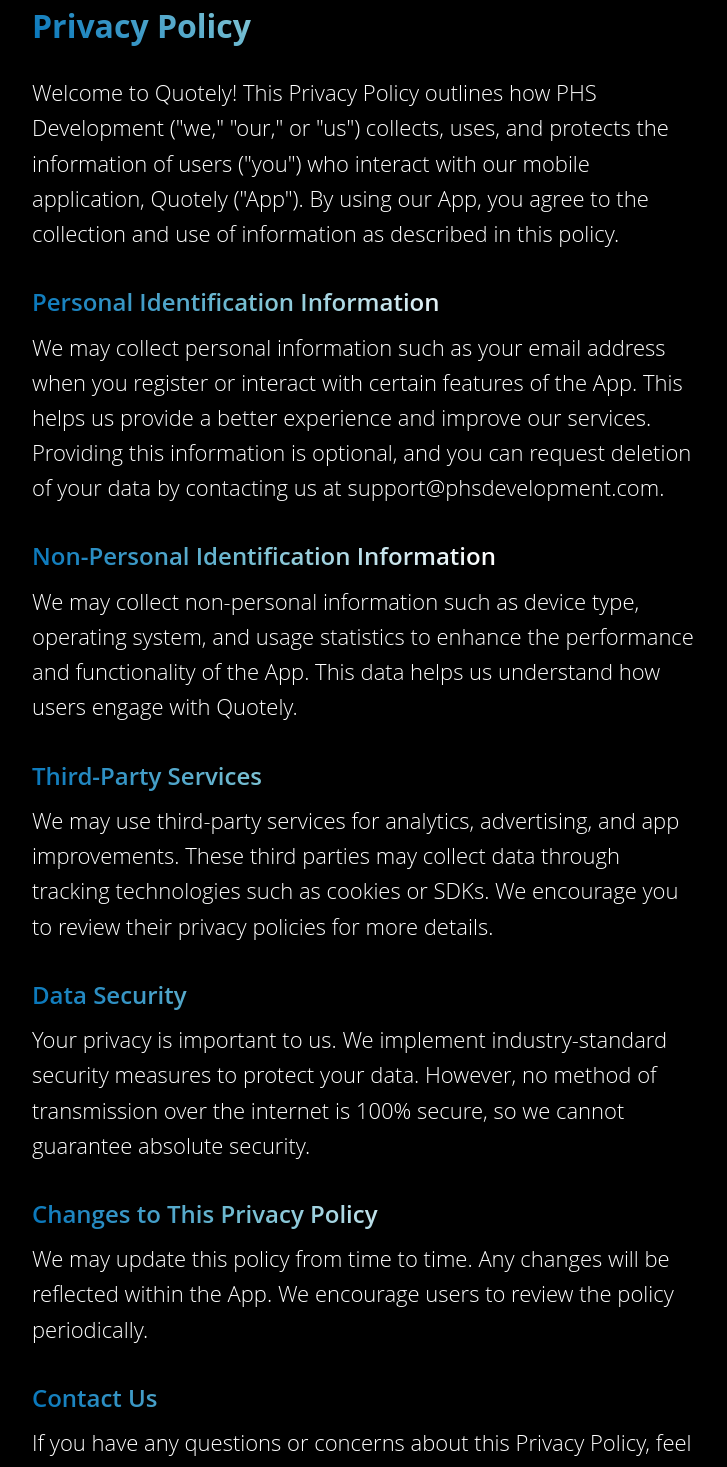
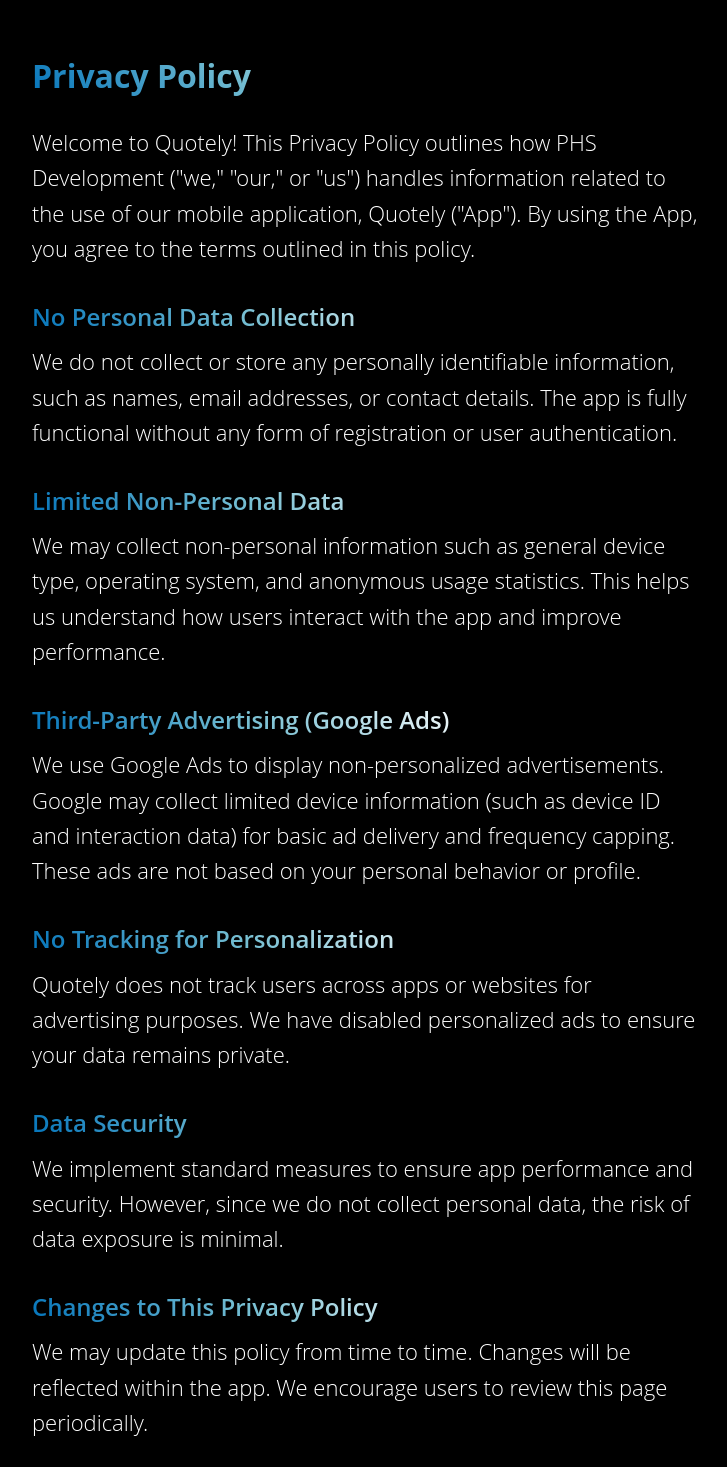
Before and after one commit to phsworks/portfolio-react, a React (Vite) app: page /privacy in a window 1280 px wide. Shown: the part 100-1567 px from the top of the page, without its empty margins (274-1001 px from the left). Built offline with nearby package versions, Linux system fonts and the light colour scheme.

Commit message:
privacy policy phs development updated

```diff
--- a/src/pages/PrivacyPage.css
+++ b/src/pages/PrivacyPage.css
@@ -1,4 +1,4 @@
-/* PrivacyPage.css */
+
 
 .privacy-container {
   max-width: 768px;
@@ -11,6 +11,7 @@
 .privacy-title {
   font-size: 2rem;
   font-weight: bold;
+  margin-top: 50px;
   margin-bottom: 1.5rem;
 }
 
--- a/src/pages/PrivacyPage.jsx
+++ b/src/pages/PrivacyPage.jsx
@@ -1,6 +1,5 @@
 import React from "react";
 import "./PrivacyPage.css";
-
 
 const PrivacyPage = () => {
   return (
@@ -9,64 +8,57 @@
 
       <p className="privacy-paragraph">
         Welcome to Quotely! This Privacy Policy outlines how PHS Development
-        ("we," "our," or "us") collects, uses, and protects the information of
-        users ("you") who interact with our mobile application, Quotely ("App").
-        By using our App, you agree to the collection and use of information as
-        described in this policy.
+        ("we," "our," or "us") handles information related to the use of our
+        mobile application, Quotely ("App"). By using the App, you agree to the
+        terms outlined in this policy.
       </p>
 
-      <h2 className="privacy-subtitle">Personal Identification Information</h2>
+      <h2 className="privacy-subtitle">No Personal Data Collection</h2>
       <p className="privacy-paragraph">
-        We may collect personal information such as your email address when you
-        register or interact with certain features of the App. This helps us
-        provide a better experience and improve our services. Providing this
-        information is optional, and you can request deletion of your data by
-        contacting us at{" "}
-        <a
-          href="mailto:support@phsdevelopment.com"
-          className="text-blue-600 underline"
-        >
-          support@phsdevelopment.com
-        </a>
-        .
+        We do not collect or store any personally identifiable information, such
+        as names, email addresses, or contact details. The app is fully
+        functional without any form of registration or user authentication.
       </p>
 
-      <h2 className="privacy-subtitle">
-        Non-Personal Identification Information
-      </h2>
+      <h2 className="privacy-subtitle">Limited Non-Personal Data</h2>
       <p className="privacy-paragraph">
-        We may collect non-personal information such as device type, operating
-        system, and usage statistics to enhance the performance and
-        functionality of the App. This data helps us understand how users engage
-        with Quotely.
+        We may collect non-personal information such as general device type,
+        operating system, and anonymous usage statistics. This helps us
+        understand how users interact with the app and improve performance.
       </p>
 
-      <h2 className="privacy-subtitle">Third-Party Services</h2>
+      <h2 className="privacy-subtitle">Third-Party Advertising (Google Ads)</h2>
       <p className="privacy-paragraph">
-        We may use third-party services for analytics, advertising, and app
-        improvements. These third parties may collect data through tracking
-        technologies such as cookies or SDKs. We encourage you to review their
-        privacy policies for more details.
+        We use Google Ads to display non-personalized advertisements. Google may
+        collect limited device information (such as device ID and interaction
+        data) for basic ad delivery and frequency capping. These ads are not
+        based on your personal behavior or profile.
+      </p>
+
+      <h2 className="privacy-subtitle">No Tracking for Personalization</h2>
+      <p className="privacy-paragraph">
+        Quotely does not track users across apps or websites for advertising
+        purposes. We have disabled personalized ads to ensure your data remains
+        private.
       </p>
 
       <h2 className="privacy-subtitle">Data Security</h2>
       <p className="privacy-paragraph">
-        Your privacy is important to us. We implement industry-standard security
-        measures to protect your data. However, no method of transmission over
-        the internet is 100% secure, so we cannot guarantee absolute security.
+        We implement standard measures to ensure app performance and security.
+        However, since we do not collect personal data, the risk of data
+        exposure is minimal.
       </p>
 
       <h2 className="privacy-subtitle">Changes to This Privacy Policy</h2>
       <p className="privacy-paragraph">
-        We may update this policy from time to time. Any changes will be
-        reflected within the App. We encourage users to review the policy
-        periodically.
+        We may update this policy from time to time. Changes will be reflected
+        within the app. We encourage users to review this page periodically.
       </p>
 
       <h2 className="privacy-subtitle">Contact Us</h2>
       <p className="privacy-paragraph">
-        If you have any questions or concerns about this Privacy Policy, feel
-        free to contact us at{" "}
+        If you have any questions about this Privacy Policy, feel free to
+        contact us at{" "}
         <a
           href="mailto:support@phsdevelopment.com"
           className="text-blue-600 underline"
```
